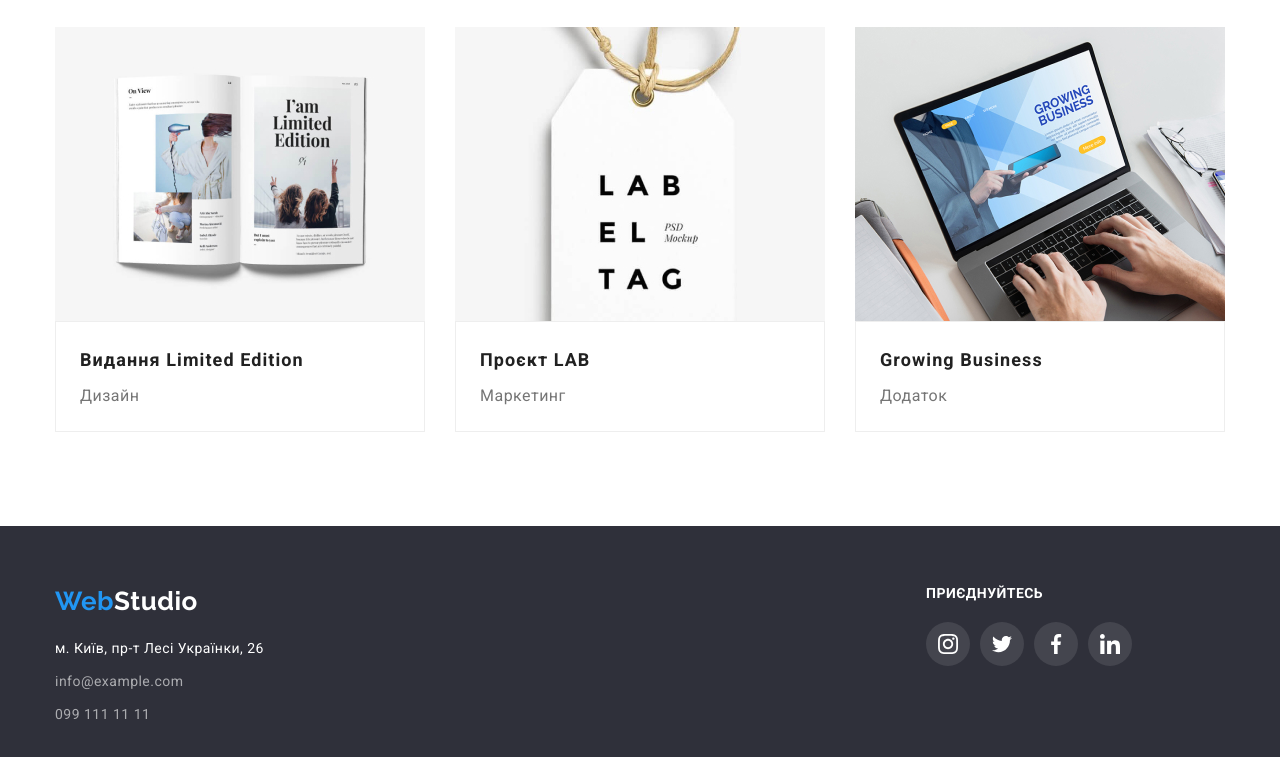
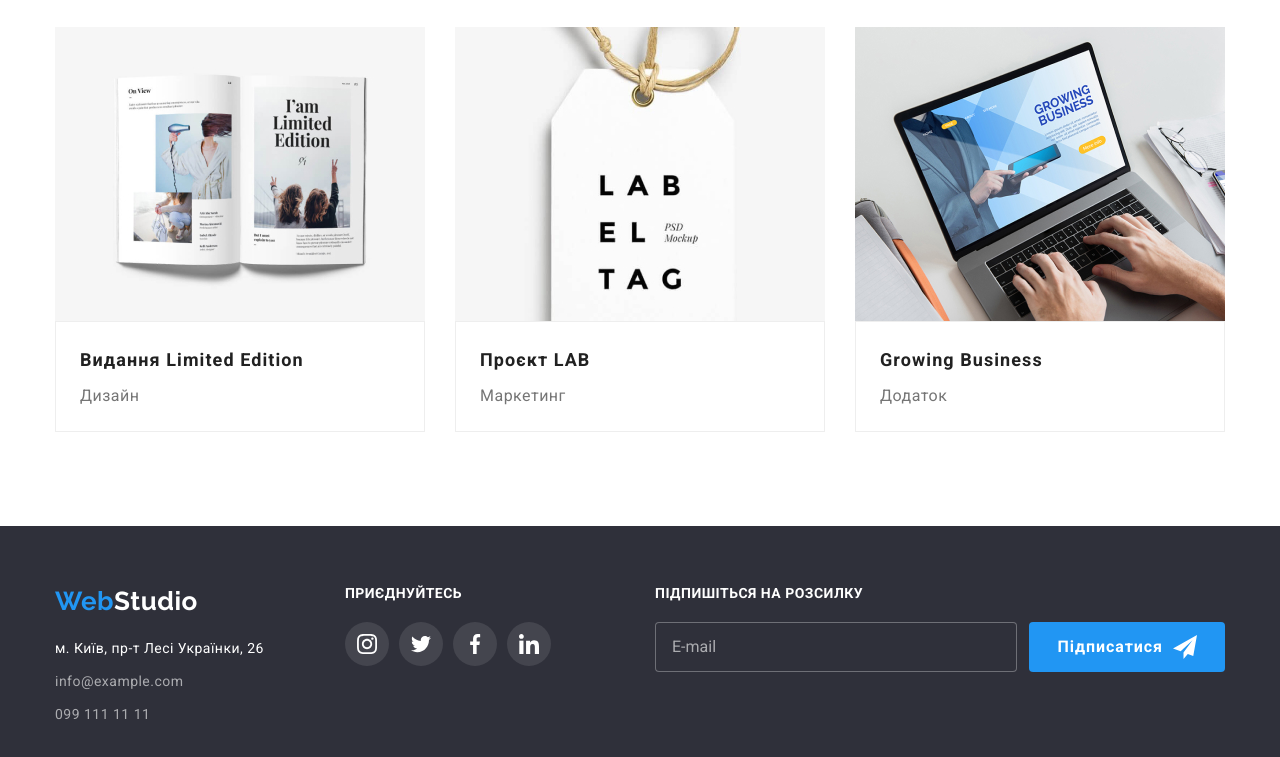
Before and after one commit to BF33game/goit-markup-hw-06, a plain HTML site: page portfolio.html in a window 1280 px wide. Shown: the part 1109-1866 px from the top of the page. Drawn offline with nearby package versions, Linux system fonts and the light colour scheme.

Commit message:
homework 6

```diff
--- a/css/styles.css
+++ b/css/styles.css
@@ -455,13 +455,10 @@ line-height: 1.14;
 text-transform: uppercase;
 color: var(--white-color);
 margin-bottom: 20px;
-
 }
 .footer-telegram{
     width: 570px;
     height: 86px;
-}
-.footer-form {
 }
 .footer-label {
     display: block;
--- a/portfolio.html
+++ b/portfolio.html
@@ -131,7 +131,8 @@
         </section>
     </main>
     <footer class="footer">
-        <div class="footer-container container"><div class="adress-wrap"><a href="" class="logo">Web<span class="logo-bottom">Studio</span></a>
+        <div class="footer-container container">
+            <div class="adress-wrap"><a href="" class="logo">Web<span class="logo-bottom">Studio</span></a>
             <address>
              <ul class="bottom">
                 <li class="bottom-list">
@@ -151,29 +152,47 @@
             <ul class="team-soc-list">
                 <li class="team-soc-item">
                     <a href="" class="team-soc-link-footer">
-                        <svg class="team-soc-icon-footer" with="20" height="20">
+                        <svg class="team-soc-icon-footer" width="20" height="20">
                         <use href="./images/icons/icons.svg#icon-instagram"></use>
                         </svg>
                     </a>
                 </li>
                 <li class="team-soc-item">
                     <a href="" class="team-soc-link-footer">
-                        <svg class="team-soc-icon-footer" with="20" height="20">
+                        <svg class="team-soc-icon-footer" width="20" height="20">
                         <use href="./images/icons/icons.svg#icon-twitter"></use></svg>
                     </a>
                 </li>
                 <li class="team-soc-item">
                     <a href="" class="team-soc-link-footer">
-                        <svg class="team-soc-icon-footer" with="20" height="20">
+                        <svg class="team-soc-icon-footer" width="20" height="20">
                         <use href="./images/icons/icons.svg#icon-facebook"></use></svg>
                     </a>
                 </li>
                 <li class="team-soc-item">
                     <a href="" class="team-soc-link-footer">
-                        <svg class="team-soc-icon-footer" with="20" height="20">
+                        <svg class="team-soc-icon-footer" width="20" height="20">
                         <use href="./images/icons/icons.svg#icon-linkedin"></use></svg>
                     </a>
                 </li>
+        </div>
+        <div class="footer-telegram">
+            <form class="footer-form">
+                <label class="footer-label" for="user-email">Підпишіться на розсилку</label>
+               <div class="footer-iput-wrap"><input type="email"
+                 class="footer-input"
+                 name="user-email"
+                 id="user-email"
+                 placeholder="E-mail"
+                 required>
+                 <button type="submit" class="footer-button">
+                    Підписатися
+                    <svg class="footer-input-icon" height="24" width="24">
+                        <use href="./images/icons/icons.svg#icon-send"></use>
+                    </svg>
+                </button>
+                </div>
+            </form>
         </div>
         </div>
     </footer>
```
Also changed, not shown: index.html (+2 -1 lines).
